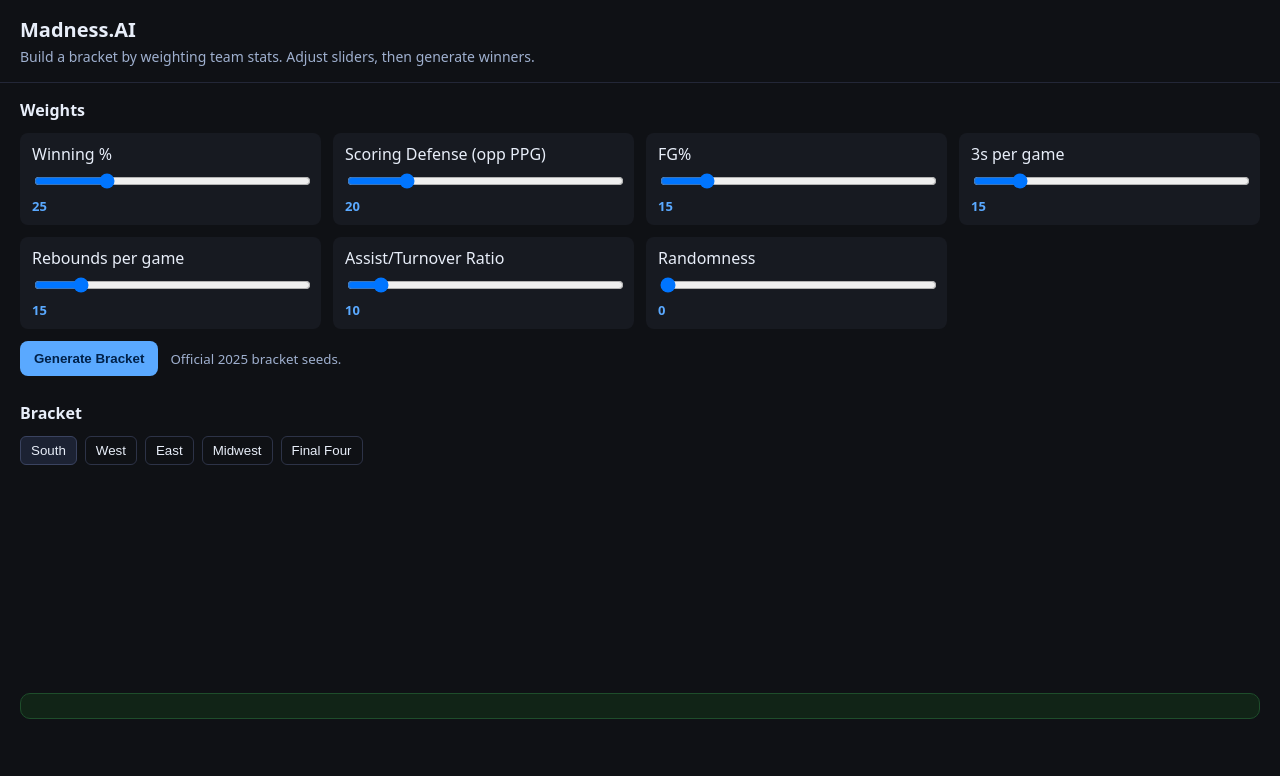
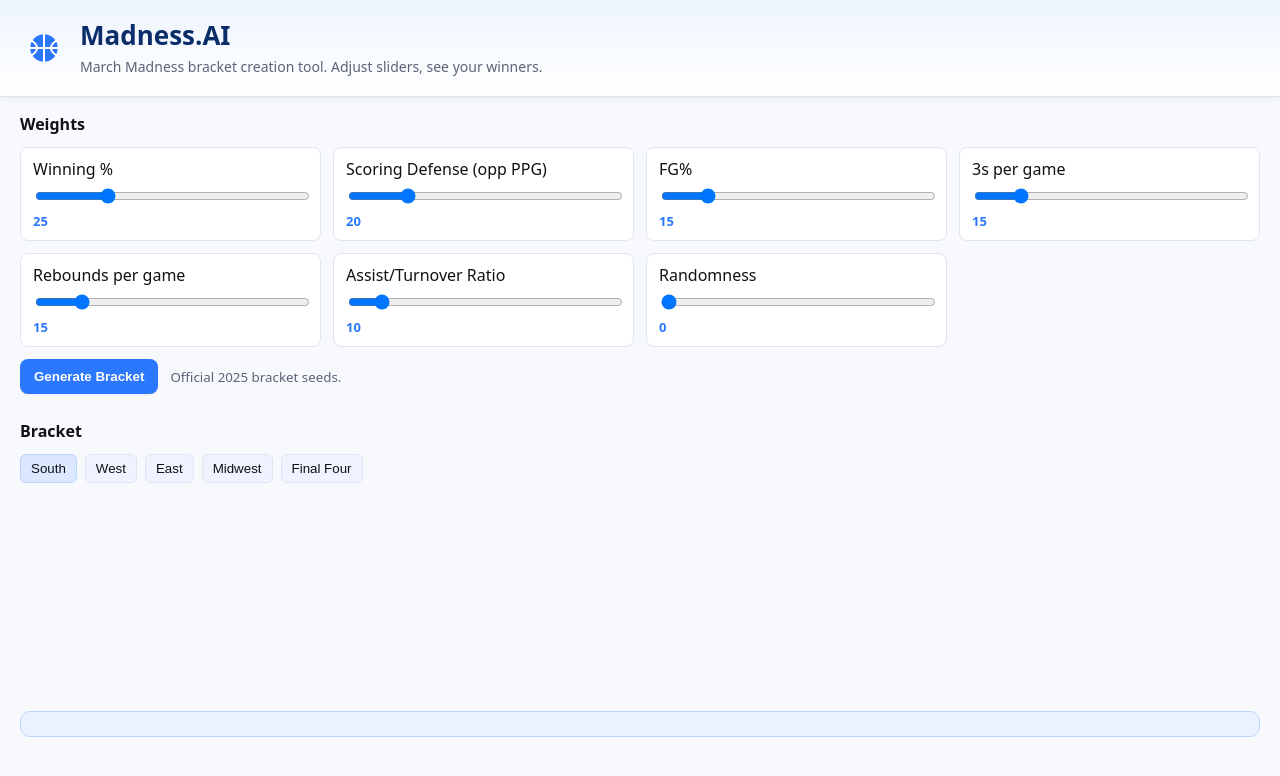
Before and after one commit to Hcordes6/Madness.AI, a website: page public/index.html in a window 1280 px wide. Drawn offline with Linux system fonts and the light colour scheme.

Commit message:
Updated header styles

```diff
--- a/public/css/styles.css
+++ b/public/css/styles.css
@@ -1,10 +1,12 @@
 :root {
-	--bg: #0f1115;
-	--card: #171a21;
-	--text: #e8eef9;
-	--muted: #9fb0cf;
-	--accent: #5aa9ff;
-	--win: #2ecc71;
+	/* Light theme palette */
+	--bg: #f7f9fc;
+	--card: #ffffff;
+	--text: #0f1115;
+	--muted: #5a6478;
+	--accent: #2b78ff; /* blue accent */
+	--border: #dfe6f1;
+	--win: #219653;
 }
 
 * { box-sizing: border-box; }
@@ -14,35 +16,37 @@ body {
 	background: var(--bg);
 	color: var(--text);
 }
-header { padding: 16px 20px; border-bottom: 1px solid #232737; }
-header h1 { margin: 0 0 4px; font-size: 20px; }
-header p { margin: 0; color: var(--muted); font-size: 14px; }
+header { padding: 20px 24px; border-bottom: 1px solid var(--border); display: flex; align-items: center; gap: 16px; background: linear-gradient(180deg, #eef5ff 0%, #ffffff 100%); box-shadow: 0 2px 8px rgba(0,0,0,0.06); }
+header .logo { display: inline-flex; width: 40px; height: 40px; flex: 0 0 auto; }
+header > div { display: flex; flex-direction: column; }
+header h1 { margin: 0; font-size: 26px; line-height: 1.2; color: #0b2e6b; }
+header p { margin: 6px 0 0 0; color: var(--muted); font-size: 14px; }
 
 #controls { padding: 16px 20px; }
 #controls h2 { margin: 0 0 12px; font-size: 16px; }
 .sliders { display: grid; grid-template-columns: repeat(auto-fit, minmax(240px, 1fr)); gap: 12px; }
-label { display: flex; flex-direction: column; gap: 6px; background: var(--card); padding: 10px 12px; border-radius: 8px; }
+label { display: flex; flex-direction: column; gap: 6px; background: var(--card); padding: 10px 12px; border-radius: 8px; border: 1px solid var(--border); }
 input[type="range"] { width: 100%; }
 .value { color: var(--accent); font-weight: 600; font-size: 13px; }
 .actions { margin-top: 12px; display: flex; align-items: center; gap: 12px; }
-#btn-generate { background: var(--accent); color: #002149; border: none; padding: 10px 14px; border-radius: 8px; font-weight: 700; cursor: pointer; }
+#btn-generate { background: var(--accent); color: #ffffff; border: none; padding: 10px 14px; border-radius: 8px; font-weight: 700; cursor: pointer; box-shadow: 0 1px 2px rgba(0,0,0,0.05); }
 .note { color: var(--muted); }
 
 #results { padding: 10px 20px 24px; }
 #results h2 { margin: 0 0 12px; font-size: 16px; }
 .tabs { display: flex; gap: 8px; margin: 8px 0 12px; }
-.tab { background: transparent; color: var(--text); border: 1px solid #2d3347; padding: 6px 10px; border-radius: 6px; cursor: pointer; }
-.tab.active { background: #1c2233; border-color: #3a4360; }
+.tab { background: #eef3ff; color: var(--text); border: 1px solid var(--border); padding: 6px 10px; border-radius: 6px; cursor: pointer; }
+.tab.active { background: #dbe8ff; border-color: #b9d2ff; }
 .tab-content { min-height: 200px; }
 .bracket { display: grid; grid-template-columns: repeat(4, minmax(200px, 1fr)); gap: 16px; align-items: start; }
-.round { background: var(--card); border-radius: 8px; padding: 10px; }
+.round { background: var(--card); border-radius: 8px; padding: 10px; border: 1px solid var(--border); }
 .round h3 { margin: 0 0 8px; font-size: 14px; color: var(--muted); }
 .subtitle { margin: 6px 0; font-size: 12px; color: var(--muted); }
-.matchup { border: 1px solid #232737; border-radius: 6px; padding: 6px 8px; margin-bottom: 8px; }
+.matchup { border: 1px solid var(--border); border-radius: 6px; padding: 6px 8px; margin-bottom: 8px; background: #fcfdff; }
 .team { display: flex; justify-content: space-between; gap: 8px; font-size: 13px; }
 .winner { color: var(--win); font-weight: 700; }
 .loser { color: var(--muted); }
-.champion { margin-top: 16px; padding: 12px; border-radius: 10px; background: #112417; border: 1px solid #1e4d2b; font-weight: 700; }
+.champion { margin-top: 16px; padding: 12px; border-radius: 10px; background: #eaf3ff; border: 1px solid #b9d6ff; font-weight: 700; color: #0a2e6f; }
 
 /* Final Four layout: two semis + final */
 .final4 { display: grid; grid-template-columns: repeat(3, minmax(220px, 1fr)); gap: 16px; }
--- a/public/index.html
+++ b/public/index.html
@@ -1,5 +1,6 @@
 <!DOCTYPE html>
 <html lang="en">
+
 <head>
     <meta charset="UTF-8">
     <meta name="viewport" content="width=device-width, initial-scale=1.0">
@@ -7,10 +8,26 @@
     <link rel="stylesheet" href="css/styles.css">
     <script src="js/script.js" defer></script>
 </head>
+
 <body>
     <header>
-        <h1>Madness.AI</h1>
-        <p>Build a bracket by weighting team stats. Adjust sliders, then generate winners.</p>
+        <!-- Icon adapted from Tabler Icons "ball-basketball" (MIT License): https://tabler.io/icons -->
+        <span class="logo" aria-hidden="true">
+            <svg viewBox="0 0 64 64" width="40" height="40" xmlns="http://www.w3.org/2000/svg" role="img">
+                <title>Basketball</title>
+                <!-- Solid blue ball -->
+                <circle cx="32" cy="32" r="22" fill="var(--accent)" />
+                <!-- White seams for recognizability -->
+                <path d="M10 32 H54" stroke="#ffffff" stroke-width="3.2" stroke-linecap="round" fill="none"/>
+                <path d="M32 10 V54" stroke="#ffffff" stroke-width="3.2" stroke-linecap="round" fill="none"/>
+                <path d="M12 20 C 24 28, 24 36, 12 44" stroke="#ffffff" stroke-width="3.2" stroke-linecap="round" fill="none"/>
+                <path d="M52 20 C 40 28, 40 36, 52 44" stroke="#ffffff" stroke-width="3.2" stroke-linecap="round" fill="none"/>
+            </svg>
+        </span>
+        <div>
+            <h1>Madness.AI</h1>
+            <p>March Madness bracket creation tool. Adjust sliders, see your winners.</p>
+        </div>
     </header>
 
     <section id="controls">
@@ -71,4 +88,5 @@
         <div id="champion" class="champion"></div>
     </section>
 </body>
+
 </html>
```
